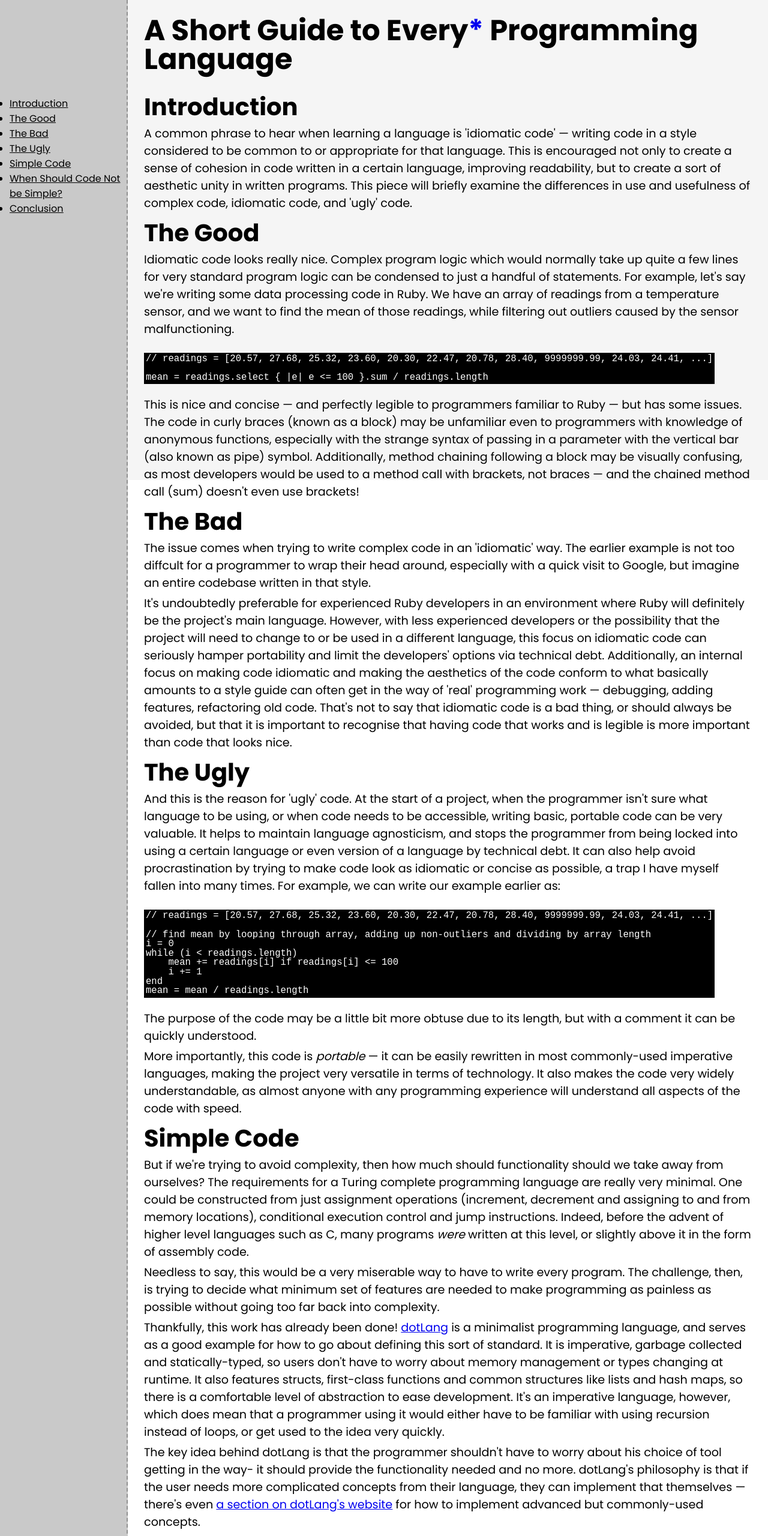
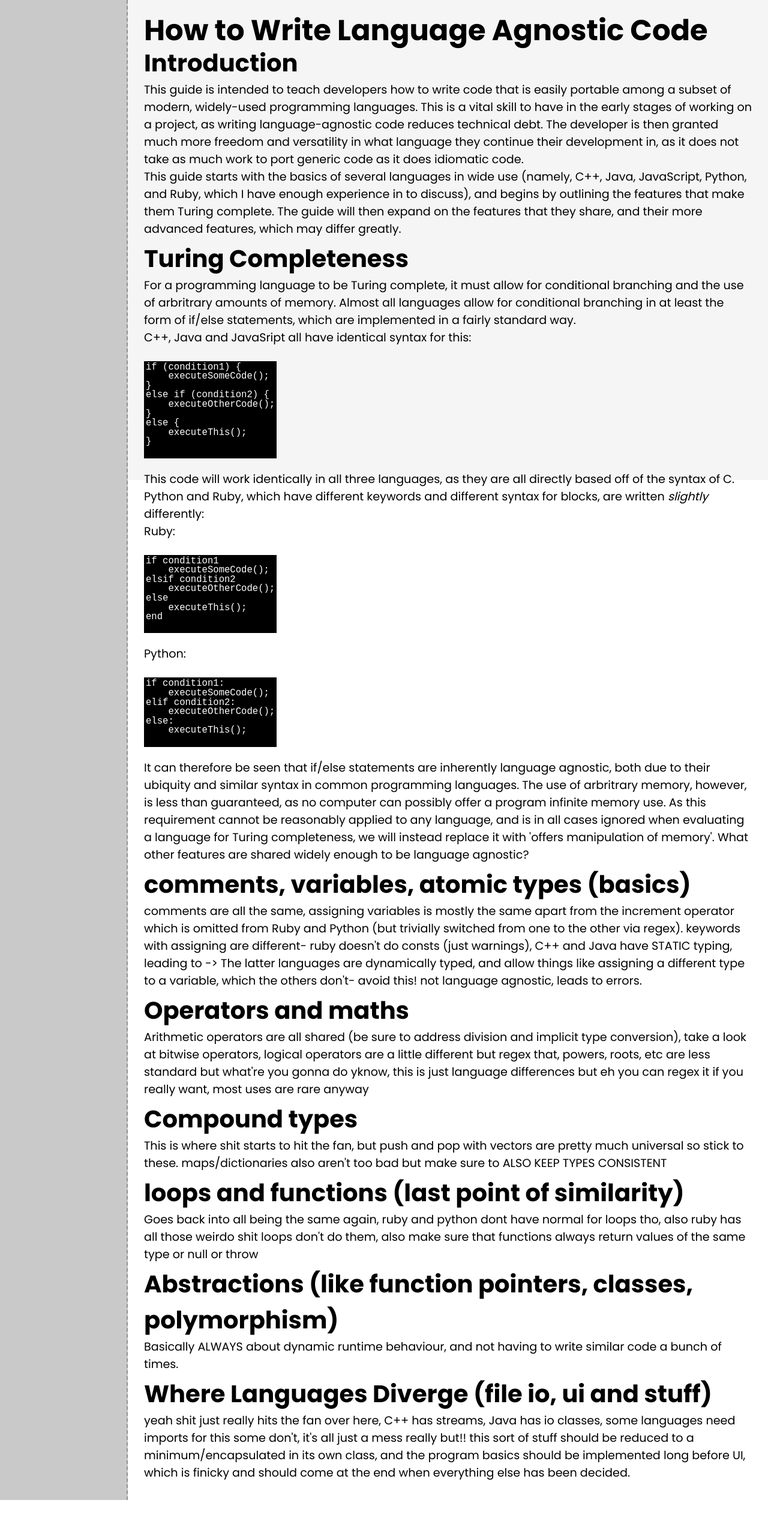
Before and after one commit to mickey-gs/CSC1028, a website: page deliverables/deliverable1.html in a window 1280 px wide. Shown: the top 2560 px of the page at 60% size. After the commit the page ends 2500 px from the top, so only its background shows below. Drawn offline with Linux system fonts and the light colour scheme.

```diff
--- a/deliverables/deliverable1.html
+++ b/deliverables/deliverable1.html
@@ -90,109 +90,106 @@
     <body>
         <div id="wrapper">
             <div id="sidebar">
-                <ul>
-                    <li><a href="#introduction">Introduction</a></li>
-                    <li><a href="#good">The Good</a></li>
-                    <li><a href="#bad">The Bad</a></li>
-                    <li><a href="#ugly">The Ugly</a></li>
-                    <li><a href="#simple">Simple Code</a></li>
-                    <li><a href="#notSimple">When Should Code Not be Simple?</a></li>
-                    <li><a href="#conclusion">Conclusion</a></li>
-                </ul>
+
             </div>
             <div id="main">
                 <h1>
-                    A Short Guide to Every<a id="asterisk" href="#disclaimer">*</a> Programming Language
+                    How to Write Language Agnostic Code
                 </h1>
-                <br>
-                <h2 id="introduction">Introduction</h2>
+
+                <h2>Introduction</h2>
                 <p>
-                    A common phrase to hear when learning a language is 'idiomatic code' — writing code in a style considered to be common to or appropriate for that language. This is encouraged not only to create a sense of cohesion in code written in a certain language, improving readability, but to create a sort of aesthetic unity in written programs. This piece will briefly examine the differences in use and usefulness of complex code, idiomatic code, and 'ugly' code.
+                    This guide is intended to teach developers how to write code that is easily portable among a subset of modern, widely-used programming languages. This is a vital skill to have in the early stages of working on a project, as writing language-agnostic code reduces technical debt. The developer is then granted much more freedom and versatility in what language they continue their development in, as it does not take as much work to port generic code as it does idiomatic code.<br>
+                    This guide starts with the basics of several languages in wide use (namely, C++, Java, JavaScript, Python, and Ruby, which I have enough experience in to discuss), and begins by outlining the features that make them Turing complete. The guide will then expand on the features that they share, and their more advanced features, which may differ greatly.
                 </p>
 
-                <h2 id="good">The Good</h2>
+                <h2>Turing Completeness</h2>
                 <p>
-                    Idiomatic code looks really nice. Complex program logic which would normally take up quite a few lines for very standard program logic can be condensed to just a handful of statements. For example, let's say we're writing some data processing code in Ruby. We have an array of readings from a temperature sensor, and we want to find the mean of those readings, while filtering out outliers caused by the sensor malfunctioning.</p>
+                    For a programming language to be Turing complete, it must allow for conditional branching and the use of arbritrary amounts of memory. Almost all languages allow for conditional branching in at least the form of if/else statements, which are implemented in a fairly standard way.<br>
+                    C++, Java and JavaSript all have identical syntax for this:
+                </p>
                 <pre class="codeSnippet">
-// readings = [20.57, 27.68, 25.32, 23.60, 20.30, 22.47, 20.78, 28.40, 9999999.99, 24.03, 24.41, ...]
+if (condition1) {
+    executeSomeCode();
+}
+else if (condition2) {
+    executeOtherCode();
+}
+else {
+    executeThis();
+}
+                </pre>
 
-mean = readings.select { |e| e &lt;= 100 }.sum / readings.length</pre>
                 <p>
-                    This is nice and concise — and perfectly legible to programmers familiar to Ruby — but has some issues. The code in curly braces (known as a block) may be unfamiliar even to programmers with knowledge of anonymous functions, especially with the strange syntax of passing in a parameter with the vertical bar (also known as pipe) symbol. Additionally, method chaining following a block may be visually confusing, as most developers would be used to a method call with brackets, not braces — and the chained method call (sum) doesn't even use brackets!
+                    This code will work identically in all three languages, as they are all directly based off of the syntax of C. Python and Ruby, which have different keywords and different syntax for blocks, are written <em>slightly</em> differently:<br>
+                    Ruby:
+                </p>
+                <pre class="codeSnippet">
+if condition1
+    executeSomeCode();
+elsif condition2
+    executeOtherCode();
+else
+    executeThis();
+end
+                </pre>
+
+                <p>Python:</p>
+<pre class="codeSnippet">
+if condition1:
+    executeSomeCode();
+elif condition2:
+    executeOtherCode();
+else:
+    executeThis();
+
+</pre>
+            <p>
+                It can therefore be seen that if/else statements are inherently language agnostic, both due to their ubiquity and similar syntax in common programming languages. The use of arbritrary memory, however, is less than guaranteed, as no computer can possibly offer a program infinite memory use. As this requirement cannot be reasonably applied to any language, and is in all cases ignored when evaluating a language for Turing completeness, we will instead replace it with 'offers manipulation of memory'. What other features are shared widely enough to be language agnostic?
             </p>
 
-                <h2 id="bad">The Bad</h2>
+            <h2>comments, variables, atomic types (basics)</h2>
             <p>
-                    The issue comes when trying to write complex code in an 'idiomatic' way. The earlier example is not too diffcult for a programmer to wrap their head around, especially with a quick visit to Google, but imagine an entire codebase written in that style.
-                </p>
-                <p>
-                    It's undoubtedly preferable for experienced Ruby developers in an environment where Ruby will definitely be the project's main language. However, with less experienced developers or the possibility that the project will need to change to or be used in a different language, this focus on idiomatic code can seriously hamper portability and limit the developers' options via technical debt. Additionally, an internal focus on making code idiomatic and making the aesthetics of the code conform to what basically amounts to a style guide can often get in the way of 'real' programming work — debugging, adding features, refactoring old code. That's not to say that idiomatic code is a bad thing, or should always be avoided, but that it is important to recognise that having code that works and is legible is more important than code that looks nice.
-
-                <h2 id="ugly">The Ugly</h2>
-                <p>
-                    And this is the reason for 'ugly' code. At the start of a project, when the programmer isn't sure what language to be using, or when code needs to be accessible, writing basic, portable code can be very valuable. It helps to maintain language agnosticism, and stops the programmer from being locked into using a certain language or even version of a language by technical debt. It can also help avoid procrastination by trying to make code look as idiomatic or concise as possible, a trap I have myself fallen into many times. For example, we can write our example earlier as:
-                </p>
-                    <pre class="codeSnippet">
-// readings = [20.57, 27.68, 25.32, 23.60, 20.30, 22.47, 20.78, 28.40, 9999999.99, 24.03, 24.41, ...]
-
-// find mean by looping through array, adding up non-outliers and dividing by array length
-i = 0
-while (i &lt; readings.length)
-    mean += readings[i] if readings[i] &lt;= 100
-    i += 1
-end
-mean = mean / readings.length</pre>
-                <p>
-                    The purpose of the code may be a little bit more obtuse due to its length, but with a comment it can be quickly understood.
-                </p>
-                <p>
-                    More importantly, this code is <em>portable</em> — it can be easily rewritten in most commonly-used imperative languages, making the project very versatile in terms of technology. It also makes the code very widely understandable, as almost anyone with any programming experience will understand all aspects of the code with speed.
+                comments are all the same, assigning variables is mostly the same apart from the increment operator which is omitted from Ruby and Python (but trivially switched from one to the other via regex). keywords with assigning are different- ruby doesn't do consts (just warnings), C++ and Java have STATIC typing, leading to ->
+                The latter languages are dynamically typed, and allow things like assigning a different type to a variable, which the others don't- avoid this! not language agnostic, leads to errors.
             </p>
 
-                <h2 id="simple">Simple Code</h2>
+            <h2>Operators and maths</h2>
             <p>
-                    But if we're trying to avoid complexity, then how much should functionality should we take away from ourselves?
-                    The requirements for a Turing complete programming language are really very minimal. One could be constructed from just assignment operations (increment, decrement and assigning to and from memory locations), conditional execution control and jump instructions. Indeed, before the advent of higher level languages such as C, many programs <em>were</em> written at this level, or slightly above it in the form of assembly code.
-                </p>
-                <p>
-                    Needless to say, this would be a very miserable way to have to write every program. The challenge, then, is trying to decide what minimum set of features are needed to make programming as painless as possible without going too far back into complexity.
-                </p>
-                <p>
-                    Thankfully, this work has already been done! <a href="https://dotlang.org/", target="blank">dotLang</a> is a minimalist programming language, and serves as a good example for how to go about defining this sort of standard. It is imperative, garbage collected and statically-typed, so users don't have to worry about memory management or types changing at runtime. It also features structs, first-class functions and common structures like lists and hash maps, so there is a comfortable level of abstraction to ease development. It's an imperative language, however, which does mean that a programmer using it would either have to be familiar with using recursion instead of loops, or get used to the idea very quickly.
-                </p>
-                <p>
-                    The key idea behind dotLang is that the programmer shouldn't have to worry about his choice of tool getting in the way- it should provide the functionality needed and no more. dotLang's philosophy is that if the user needs more complicated concepts from their language, they can implement that themselves — there's even <a href="https://dotlang.org/howto", target="blank">a section on dotLang's website</a> for how to implement advanced but commonly-used concepts.
+                Arithmetic operators are all shared (be sure to address division and implicit type conversion), take a look at bitwise operators, logical operators are a little different but regex that, powers, roots, etc are less standard but what're you gonna do yknow, this is just language differences but eh you can regex it if you really want, most uses are rare anyway
             </p>
 
-                <h2 id="notSimple">When Should Code <em>Not</em> Be Simple?</h2>
+            <h2>Compound types</h2>
             <p>
-                    Abstractions are, by defintion, extremely useful for reducing complexity in software. They hide complexity from the user, meaning they only have to worry about implementation. This can be useful in, for example, a very large enterprise application where it isn't feasible to facilitate consistent communication between all the developers; instead of everyone needing to know everything about the entire codebase, individual teams or devs can work on implementing an object with a well-defined interface. The devs using this object do not need to understand its internals, and reducing it to an abstraction makes its incorporation into the application much easier. Additionally, maintaining these abstract, well-defined and -documented interfaces is very important for a project that may be built on for many years, long after the original developers have moved on.
-                </p>
-                <p>
-                    On the other hand, there have been large projects where knowing the entire internals of the program were necessary — in early video game development, when games were written in rudimentary assembly and optimisation was key, memory was controlled to such a level that it was common for entities (sprites, audio etc.) and functions to have their addresses in memory hardcoded, and to reference these directly by their address.
-                </p>
-                <p>
-                    Nowadays, technology is cheap enough that this level of optimisation is often not required, but sacrificing the ease of abstraction to gain higher performance or more low-level control over a program's control is still sometimes necessary.
-                </p>
-                    <!-- Add something about modern low-level systems, like
-                    maybe that missile thing from the Matt Parker book. Either way this is nearly done. Finish off with like "abstraction is sometimes good and sometimes bad. Be wise with its use, not dogmatic, or it loses its use."-->
-                <h2 id="conclusion">Conclusion</h2>
-                <p>
-                    It's fairly clear that abstractions, including language-specific ones, can serve a valuable purpose in reducing the complexity with which program logic must be written out. The main point I would like to make with this piece is that, even though these abstractions and idioms can be very useful, following a pattern of using them dogmatically is not always necessary, and can sometimes even be harmful in terms of language lock-in and <a href="https://en.wikipedia.org/wiki/Law_of_triviality" target="_blank">bike-shedding</a>.
-                </p>
-                <p>
-                    Abstractions are tools. Like all tools, knowing when to use them is much more valuable than knowing how to use them. Hopefully, we can be more thoughtful about when to use ours.<br>
-                <q>
-                    Perfection is achieved, not when there is nothing more to add, but when there is nothing less to take away.
-                </q><br>
-                — Antoine de Saint-Exupéry
+                This is where shit starts to hit the fan, but push and pop with vectors are pretty much universal so stick to these. maps/dictionaries also aren't too bad but make sure to ALSO KEEP TYPES CONSISTENT
             </p>
 
-                <hr>
-                <p id="disclaimer">
-                    <em>*(imperative, procedural)</em>
+            <h2>loops and functions (last point of similarity)</h2>
+            <p>
+                Goes back into all being the same again, ruby and python dont have normal for loops tho, also ruby has all those weirdo shit loops don't do them, also make sure that functions always return values of the same type or null or throw
+            </p>
+
+            <h2>Abstractions (like function pointers, classes, polymorphism)</h2>
+            <p>
+                Basically ALWAYS about dynamic runtime behaviour, and not having to write similar code a bunch of times.
+            </p>
+
+            <h2>Where Languages Diverge (file io, ui and stuff)</h2>
+            <p>
+                yeah shit just really hits the fan over here, C++ has streams, Java has io classes, some languages need imports for this some don't, it's all just a mess really but!! this sort of stuff should be reduced to a minimum/encapsulated in its own class, and the program basics should be implemented long before UI, which is finicky and should come at the end when everything else has been decided.
             </p>
             </div>
         </div>
     </body>
 </html>
+<!--
+Right. It goes:
+syntax
+comments
+variables
+data types
+operators
+maths
+conditionals
+loops
+functions -->
--- a/src/ruby-transpiler/ruby-transpiler.js
+++ b/src/ruby-transpiler/ruby-transpiler.js
@@ -62,7 +62,7 @@
         return param
       }
 
-      code = code.replace(/(.*(?<!def\s)mathematics\()((\w+(\([^()]+\))?(,\s)?)+)(\).+)/gmi, (match, preceding, params, opt1, opt2, opt3, following) => {
+      code = code.replace(new RegExp(`(.*(?<!def\\s)${func}\\()((\\w+(\\([^()]+\\))?(,\\s)?)+)(\\).+)`, 'gmi'), (match, preceding, params, opt1, opt2, opt3, following) => {
         return preceding + params.replace(/\w+(\(.+\))?/gmi, replacer) + following
       })
     }
```
Also changed, not shown: tests/higherOrderFuncs.js (added, +14 -0 lines), 1 other file. Lines whose indentation alone changed are shown as unchanged.
